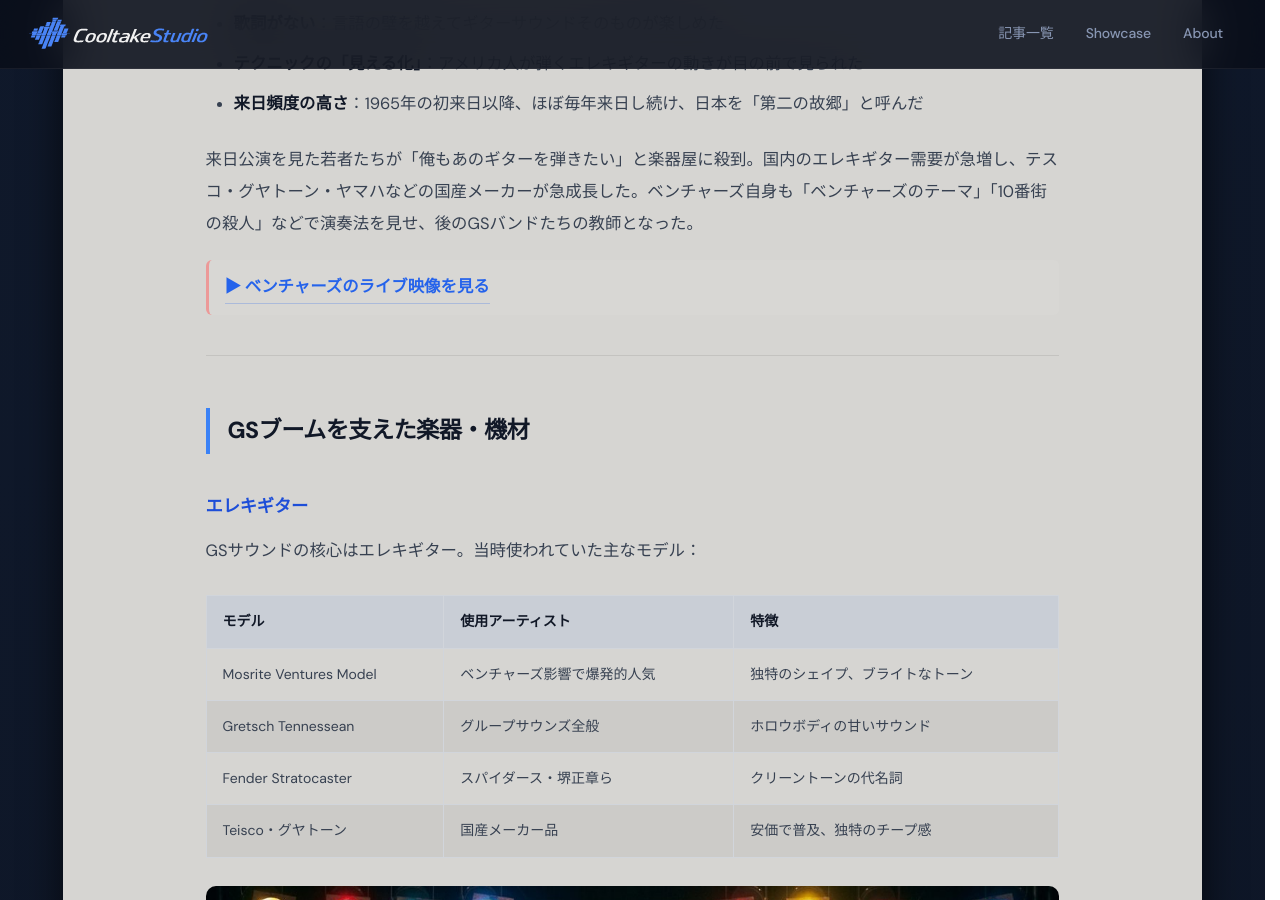
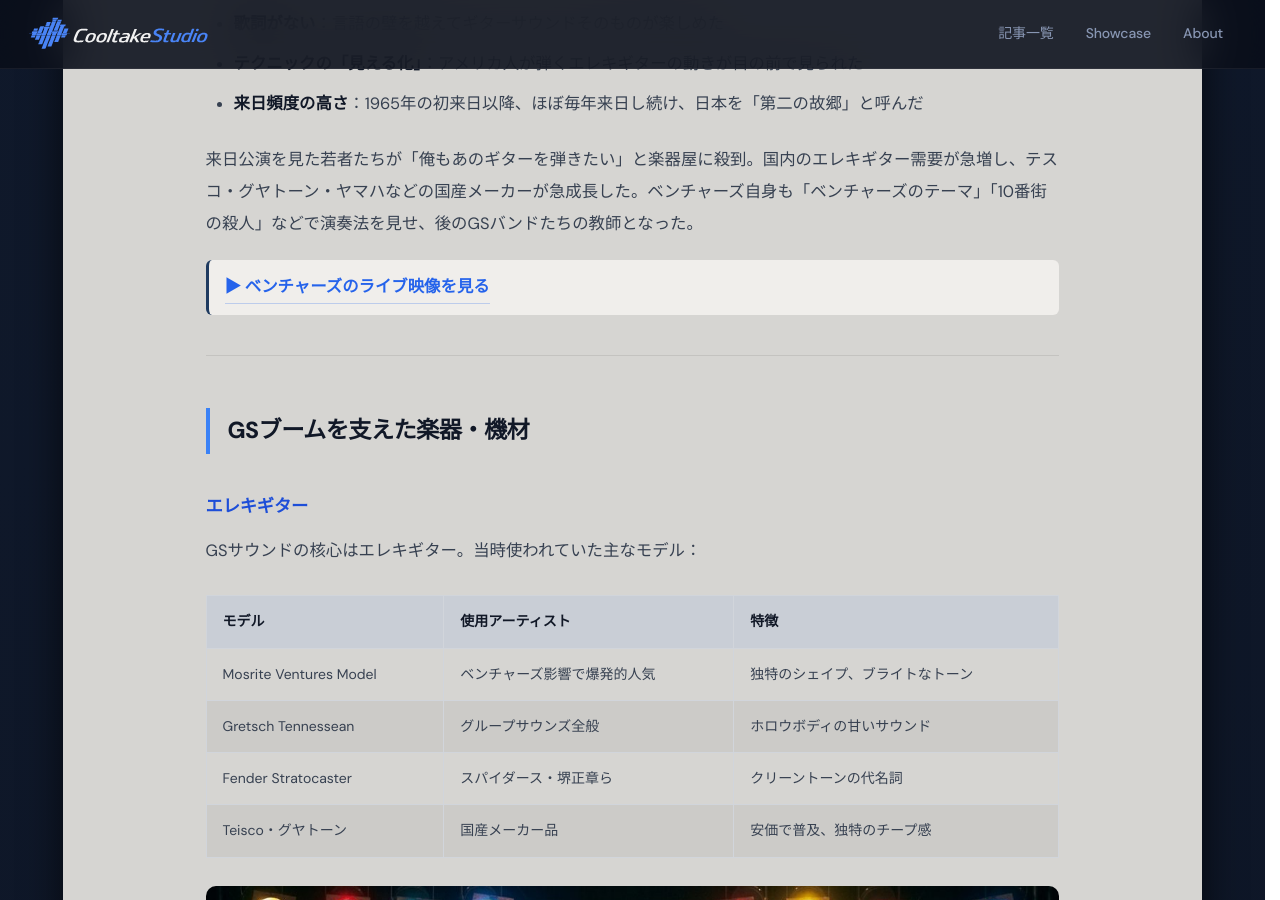
Before and after one commit to cooltake/cooltake-staging, a Jekyll site: the page built from _posts/2026-05-30-japan-music-01-gs-boom.md, in a window 1280 px wide and 900 px high, scrolled down 1454 px. Built offline with Jekyll 4.4.1, drawn with Linux system fonts in a browser that asks for light colours; some web fonts are replaced.

Commit message:
fix: light color scheme for 2026-05-30-japan-music-01-gs-boom.md

```diff
--- a/_posts/2026-05-30-japan-music-01-gs-boom.md
+++ b/_posts/2026-05-30-japan-music-01-gs-boom.md
@@ -32,8 +32,8 @@
 
 来日公演を見た若者たちが「俺もあのギターを弾きたい」と楽器屋に殺到。国内のエレキギター需要が急増し、テスコ・グヤトーン・ヤマハなどの国産メーカーが急成長した。ベンチャーズ自身も「ベンチャーズのテーマ」「10番街の殺人」などで演奏法を見せ、後のGSバンドたちの教師となった。
 
-<div class="video-link-box" style="margin:1rem 0;padding:.7rem 1rem;background:rgba(255,255,255,0.06);border-left:3px solid rgba(248,113,113,.6);border-radius:6px;">
-<a href="https://www.youtube.com/results?search_query=%E3%83%99%E3%83%B3%E3%83%81%E3%83%A3%E3%83%BC%E3%82%BA%20%E6%97%A5%E6%9C%AC%E5%85%AC%E6%BC%94%201960%E5%B9%B4%E4%BB%A3" target="_blank" rel="nofollow noopener" style="display:inline-flex;align-items:center;gap:.4em;color:#f87171;text-decoration:none;font-weight:600;">▶ ベンチャーズのライブ映像を見る</a>
+<div class="video-link-box" style="margin:1rem 0;padding:.7rem 1rem;background:#f0eeeb;border-left:3px solid #1e3a5f;border-radius:6px;">
+<a href="https://www.youtube.com/results?search_query=%E3%83%99%E3%83%B3%E3%83%81%E3%83%A3%E3%83%BC%E3%82%BA%20%E6%97%A5%E6%9C%AC%E5%85%AC%E6%BC%94%201960%E5%B9%B4%E4%BB%A3" target="_blank" rel="nofollow noopener" style="display:inline-flex;align-items:center;gap:.4em;color:#1e3a5f;text-decoration:none;font-weight:600;">▶ ベンチャーズのライブ映像を見る</a>
 </div>
 
 ---
@@ -76,7 +76,7 @@
 
 <div style="background:rgba(255,255,255,0.10);border-radius:12px;padding:1.5rem;margin:1.5rem 0;border:1px solid rgba(99,102,241,0.75);">
 <h3 style="color:#c7d2fe;margin-top:0;">🎸 GSサウンドの3要素</h3>
-<ul style="color:#f1f5f9;">
+<ul style="color:#374151;">
 <li><strong>クリーントーン中心</strong>：歪みは少なく、ブライトでカラッとした音</li>
 <li><strong>トレモロ・ビブラート</strong>：アームを使ったサーフサウンド的揺らぎ</li>
 <li><strong>リバーブたっぷり</strong>：スプリングリバーブで広がりを演出</li>
@@ -91,11 +91,11 @@
 
 | 楽曲 | アーティスト | 視聴 |
 |------|------------|------|
-| 「君だけに愛を」 | ザ・タイガース（1967年） | <a href="https://www.youtube.com/results?search_query=%E3%82%B6%E3%83%BB%E3%82%BF%E3%82%A4%E3%82%AC%E3%83%BC%E3%82%B9%20%E5%90%9B%E3%81%A0%E3%81%91%E3%81%AB%E6%84%9B%E3%82%92" target="_blank" rel="nofollow noopener" style="display:inline-flex;align-items:center;gap:.4em;color:#f87171;text-decoration:none;font-weight:600;">▶ 動画を見る</a> |
-| 「いつまでもどこまでも」 | ブルー・コメッツ（1967年） | <a href="https://www.youtube.com/results?search_query=%E3%83%96%E3%83%AB%E3%83%BC%E3%82%B3%E3%83%A1%E3%83%83%E3%83%84%20%E3%81%84%E3%81%A4%E3%81%BE%E3%81%A7%E3%82%82%E3%81%A9%E3%81%93%E3%81%BE%E3%81%A7%E3%82%82" target="_blank" rel="nofollow noopener" style="display:inline-flex;align-items:center;gap:.4em;color:#f87171;text-decoration:none;font-weight:600;">▶ 動画を見る</a> |
-| 「バン・バン・バン」 | ザ・スパイダース（1966年） | <a href="https://www.youtube.com/results?search_query=%E3%82%B6%E3%83%BB%E3%82%B9%E3%83%91%E3%82%A4%E3%83%80%E3%83%BC%E3%82%B9%20%E3%83%90%E3%83%B3%E3%83%BB%E3%83%90%E3%83%B3%E3%83%BB%E3%83%90%E3%83%B3" target="_blank" rel="nofollow noopener" style="display:inline-flex;align-items:center;gap:.4em;color:#f87171;text-decoration:none;font-weight:600;">▶ 動画を見る</a> |
-| 「エメラルドの伝説」 | テンプターズ（1968年） | <a href="https://www.youtube.com/results?search_query=%E3%83%86%E3%83%B3%E3%83%97%E3%82%BF%E3%83%BC%E3%82%BA%20%E3%82%A8%E3%83%A1%E3%83%A9%E3%83%AB%E3%83%89%E3%81%AE%E4%BC%9D%E8%AA%AC" target="_blank" rel="nofollow noopener" style="display:inline-flex;align-items:center;gap:.4em;color:#f87171;text-decoration:none;font-weight:600;">▶ 動画を見る</a> |
-| 「花の首飾り」 | ザ・タイガース（1968年） | <a href="https://www.youtube.com/results?search_query=%E3%82%B6%E3%83%BB%E3%82%BF%E3%82%A4%E3%82%AC%E3%83%BC%E3%82%B9%20%E8%8A%B1%E3%81%AE%E9%A6%96%E9%A3%BE%E3%82%8A" target="_blank" rel="nofollow noopener" style="display:inline-flex;align-items:center;gap:.4em;color:#f87171;text-decoration:none;font-weight:600;">▶ 動画を見る</a> |
+| 「君だけに愛を」 | ザ・タイガース（1967年） | <a href="https://www.youtube.com/results?search_query=%E3%82%B6%E3%83%BB%E3%82%BF%E3%82%A4%E3%82%AC%E3%83%BC%E3%82%B9%20%E5%90%9B%E3%81%A0%E3%81%91%E3%81%AB%E6%84%9B%E3%82%92" target="_blank" rel="nofollow noopener" style="display:inline-flex;align-items:center;gap:.4em;color:#1e3a5f;text-decoration:none;font-weight:600;">▶ 動画を見る</a> |
+| 「いつまでもどこまでも」 | ブルー・コメッツ（1967年） | <a href="https://www.youtube.com/results?search_query=%E3%83%96%E3%83%AB%E3%83%BC%E3%82%B3%E3%83%A1%E3%83%83%E3%83%84%20%E3%81%84%E3%81%A4%E3%81%BE%E3%81%A7%E3%82%82%E3%81%A9%E3%81%93%E3%81%BE%E3%81%A7%E3%82%82" target="_blank" rel="nofollow noopener" style="display:inline-flex;align-items:center;gap:.4em;color:#1e3a5f;text-decoration:none;font-weight:600;">▶ 動画を見る</a> |
+| 「バン・バン・バン」 | ザ・スパイダース（1966年） | <a href="https://www.youtube.com/results?search_query=%E3%82%B6%E3%83%BB%E3%82%B9%E3%83%91%E3%82%A4%E3%83%80%E3%83%BC%E3%82%B9%20%E3%83%90%E3%83%B3%E3%83%BB%E3%83%90%E3%83%B3%E3%83%BB%E3%83%90%E3%83%B3" target="_blank" rel="nofollow noopener" style="display:inline-flex;align-items:center;gap:.4em;color:#1e3a5f;text-decoration:none;font-weight:600;">▶ 動画を見る</a> |
+| 「エメラルドの伝説」 | テンプターズ（1968年） | <a href="https://www.youtube.com/results?search_query=%E3%83%86%E3%83%B3%E3%83%97%E3%82%BF%E3%83%BC%E3%82%BA%20%E3%82%A8%E3%83%A1%E3%83%A9%E3%83%AB%E3%83%89%E3%81%AE%E4%BC%9D%E8%AA%AC" target="_blank" rel="nofollow noopener" style="display:inline-flex;align-items:center;gap:.4em;color:#1e3a5f;text-decoration:none;font-weight:600;">▶ 動画を見る</a> |
+| 「花の首飾り」 | ザ・タイガース（1968年） | <a href="https://www.youtube.com/results?search_query=%E3%82%B6%E3%83%BB%E3%82%BF%E3%82%A4%E3%82%AC%E3%83%BC%E3%82%B9%20%E8%8A%B1%E3%81%AE%E9%A6%96%E9%A3%BE%E3%82%8A" target="_blank" rel="nofollow noopener" style="display:inline-flex;align-items:center;gap:.4em;color:#1e3a5f;text-decoration:none;font-weight:600;">▶ 動画を見る</a> |
 
 ### アルバム・CDを探す
 
@@ -162,5 +162,5 @@
 
 <div style="display:flex;justify-content:space-between;flex-wrap:wrap;gap:.8rem;margin:2rem 0;">
 <span></span>
-<a href="/2026/05/30/japan-music-02-folk-new-music/" style="display:inline-block;padding:.5rem 1rem;background:rgba(99,102,241,.15);border:1px solid rgba(99,102,241,.3);border-radius:8px;color:#a5b4fc;text-decoration:none;font-size:.9rem;">#02 フォーク・ニューミュージック →</a>
+<a href="/2026/05/30/japan-music-02-folk-new-music/" style="display:inline-block;padding:.5rem 1rem;background:#eceae7;border:1px solid #c8c5c0;border-radius:8px;color:#1e3a5f;text-decoration:none;font-size:.9rem;">#02 フォーク・ニューミュージック →</a>
 </div>
```
